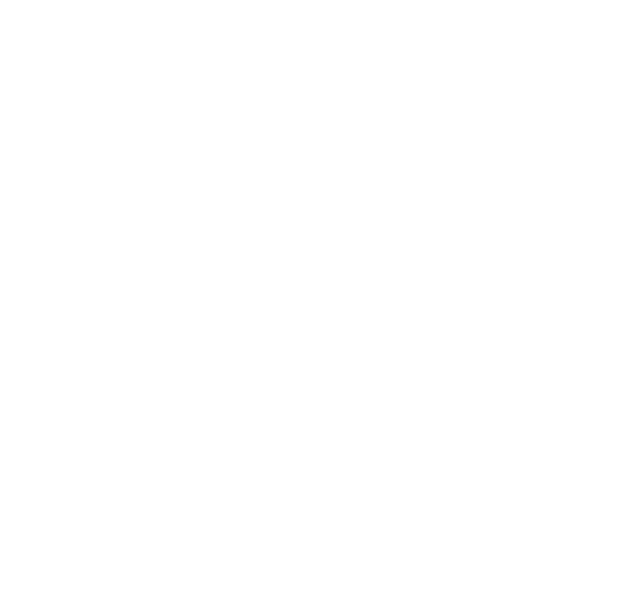
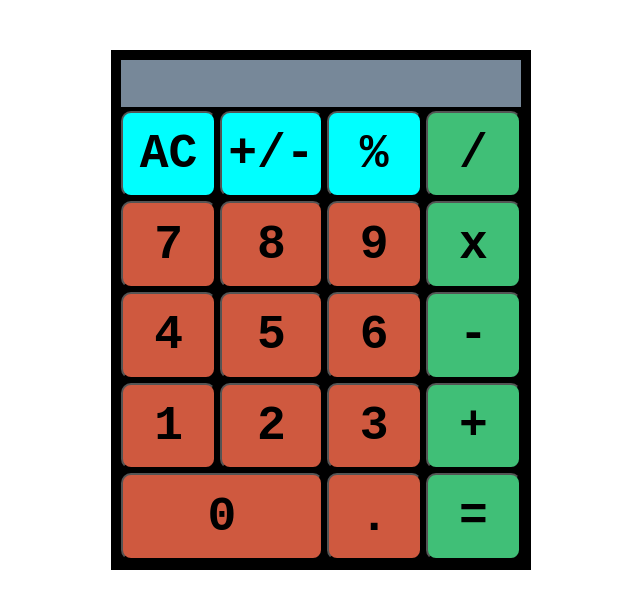
Before and after one commit to quikrish/Project-Calculator, a plain HTML site: page index.html in a window 1280 px wide. Shown: the whole page, without its empty margins (319-959 px from the left). Drawn offline with Linux system fonts and the light colour scheme.

Commit message:
finished html & css part
in script file created variables for all buttons.

```diff
--- a/index.html
+++ b/index.html
@@ -12,6 +12,28 @@
     <link rel="stylesheet" href="style.css" />
   </head>
   <body>
+    <div id="calculator">
+      <div id="display"></div>
+      <button class="clear c1">AC</button>
+      <button class="plus-minus c1">+/-</button>
+      <button class="percentage c1">%</button>
+      <button class="operator divide">/</button>
+      <button class="digit seven">7</button>
+      <button class="digit eight">8</button>
+      <button class="digit nine">9</button>
+      <button class="operator multiply">x</button>
+      <button class="digit four">4</button>
+      <button class="digit five">5</button>
+      <button class="digit six">6</button>
+      <button class="operator subtract">-</button>
+      <button class="digit one">1</button>
+      <button class="digit two">2</button>
+      <button class="digit three">3</button>
+      <button class="operator plus">+</button>
+      <button class="digit zero">0</button>
+      <button class="digit decimal">.</button>
+      <button class="operator equal">=</button>
+    </div>
     <script src="script.js"></script>
   </body>
 </html>
--- a/script.js
+++ b/script.js
@@ -0,0 +1,29 @@
+const display = document.querySelector("#display");
+const buttons = document.querySelectorAll("button");
+const one = document.querySelector(".one");
+const two = document.querySelector(".two");
+const three = document.querySelector(".three");
+const four = document.querySelector(".four");
+const five = document.querySelector(".five");
+const six = document.querySelector(".six");
+const seven = document.querySelector(".seven");
+const eight = document.querySelector(".eight");
+const nine = document.querySelector(".nine");
+const zero = document.querySelector(".zero");
+const decimal = document.querySelector(".decimal");
+const clear = document.querySelector(".clear");
+const add = document.querySelector(".add");
+const subtract = document.querySelector(".subtract");
+const multiply = document.querySelector(".multiply");
+const divide = document.querySelector(".divide");
+const equal = document.querySelector(".equal");
+
+let currentNumber = "0";
+
+// Function to clear display
+function clearDisplay() {
+  display.textContent = "0";
+  currentNumber = "0";
+}
+
+// Function to add numbers
--- a/style.css
+++ b/style.css
@@ -0,0 +1,50 @@
+body {
+  display: flex;
+  justify-content: center;
+  margin-top: 50px;
+}
+
+#calculator {
+  height: 500px;
+  width: 400px;
+  padding: 10px;
+  margin: 0;
+  background-color: black;
+  display: grid;
+  gap: 0.25rem;
+  grid-template-columns: repeat(4, 1fr);
+  grid-template-rows: repeat repeat(6, 1fr);
+}
+
+#display {
+  background-color: lightslategray;
+  text-align: right;
+  font-size: 4rem;
+  font-family: "Courier New", Courier, monospace;
+  font-weight: bolder;
+  padding: 10px;
+  grid-column: span 4;
+  grid-row: span 1;
+}
+
+.zero {
+  grid-column: span 2;
+}
+button {
+  font-size: 3rem;
+  font-family: "Courier New", Courier, monospace;
+  font-weight: bolder;
+  border-radius: 10px;
+}
+
+.operator {
+  background-color: #40bf77;
+}
+
+.digit {
+  background-color: #cf593f;
+}
+
+.c1 {
+  background-color: aqua;
+}
```
Also changed, not shown: images/zero-icon.jpg (added).
